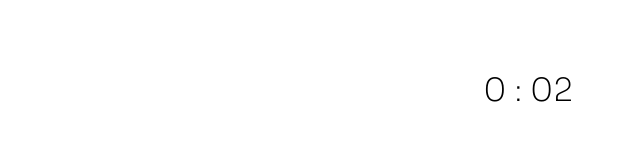
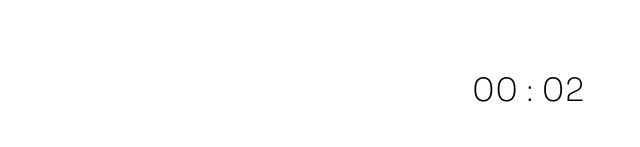
Before and after one commit to nyc4m/coffee-timer, a Vue app: page / in a window 1280 px wide. Both pictures are taken after a click on the button "Start Timer". Shown: the part 191-338 px from the top of the page, without its empty margins (112-752 px from the left). Built offline with nearby package versions, Linux system fonts and the light colour scheme.

Commit message:
prefix time with 0 where appropriate

```diff
--- a/src/components/CoffeeTimer.vue
+++ b/src/components/CoffeeTimer.vue
@@ -1,5 +1,5 @@
 <script setup lang="ts">
-import { ref, onUnmounted } from 'vue'
+import { ref, onUnmounted, computed } from 'vue'
 import { useClock } from '../composables/useClock'
 
 const started = ref(false)
@@ -24,15 +24,20 @@ function onStop(): void {
     stopSecondaryTimer();
 }
 
+function prefixWith0(value: number) {
+    return value < 10 ? `0${value}` : value
+}
+
+const mainSeconds = computed(() => prefixWith0(mainClock.s))
+const mainMinutes = computed(() => prefixWith0(mainClock.m))
+
 </script>
 
 <template>
     <div class="main-container">
         <h1 class="main-container--title">Cofee Timer</h1>
         <div v-if="started" class="timer">
-            <p
-                class="timer--time"
-            >{{ mainClock.m }} : {{ mainClock.s < 10 ? '0' : '' }}{{ mainClock.s }}</p>
+            <p class="timer--time">{{ mainMinutes }} : {{ mainSeconds }}</p>
             <div
                 class="timer--time"
                 :class="{ 'timer--time-red': secondaryTimer.s >= 45 }"
```
